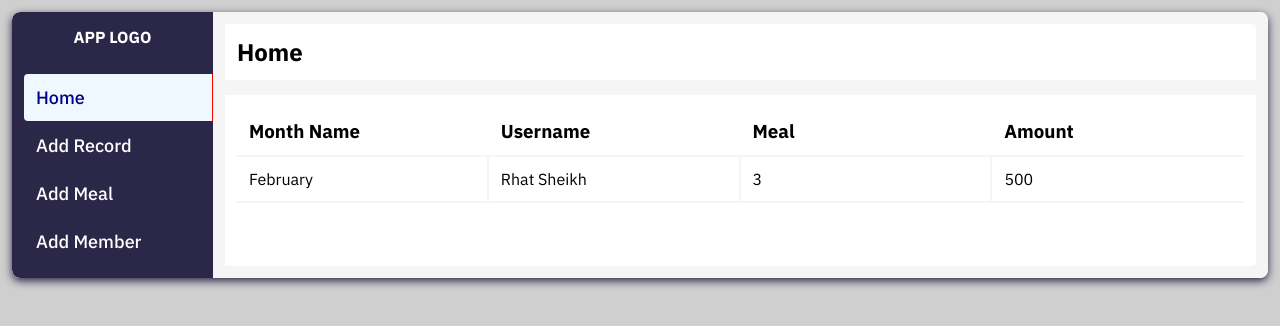
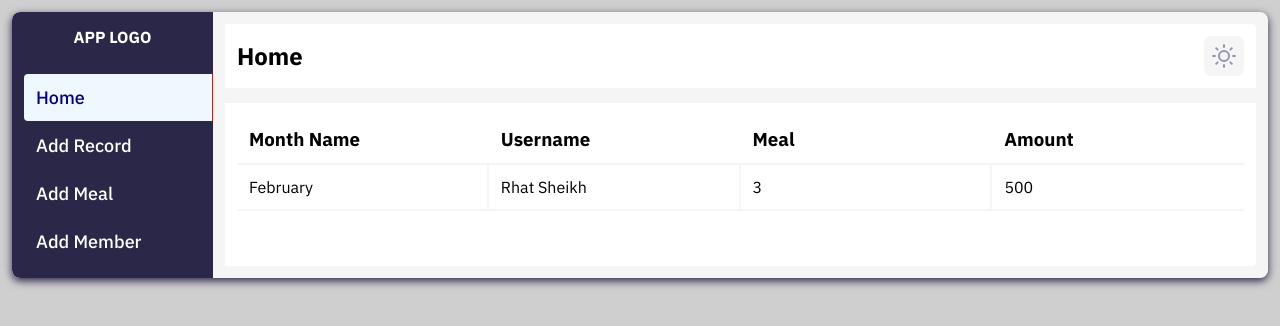
Before and after one commit to RahatSheikhLeon/cost-analysis-in-react, a React (Vite) app: page / in a window 1280 px wide. Shown: the top 326 px of the page. Built offline with nearby package versions, Linux system fonts and the light colour scheme.

Commit message:
matha nosto update

```diff
--- a/src/AddMember.jsx
+++ b/src/AddMember.jsx
@@ -1,9 +1,30 @@
-export function AddMember({ memberInfo, setMemberInfo }) {
+
+export function AddMember({memberInfo, setMemberInfo }) {
 
     const dataHandeler = (e) => {
-        const { name, value } = e.target
-        console.log([name], value)
+        const {name, value} = e.target
+        setMemberInfo(prevState =>({
+            ...prevState,
+            [name]: value
+        })
+        )
     }
+
+
+
+    // function submit(){
+    //     setMemberInfo = (
+    //         [{
+    //             memberName : 'Rahat',
+    //             memberNumber: '09302930293',
+    //             memberEmail : 'akfjklajfka',
+    //             memberNID  : '3232323',
+    //         }]
+    //     )
+
+
+    //         console.log(setMemberInfo)
+    // }
 
 
     return (
@@ -14,14 +35,17 @@ export function AddMember({ memberInfo, setMemberInfo }) {
                 placeholder="Enter Member Name"
                 value={setMemberInfo.memberName}
                 onChange={dataHandeler}
+                // onChange={(e) => setMemberInfo({...memberInfo, memberName : e.target.value})}
+
             />
 
             <input
                 type="number"
                 className="form-control"
                 placeholder="Enter Member Phone Number"
-                value={setMemberInfo.memberPhone}
+                value={setMemberInfo.memberNumber}
                 onChange={dataHandeler}
+                // onChange={(e) => setMemberInfo({...memberInfo,  memberNumber: e.target.value})}
             />
 
             <input
@@ -30,6 +54,7 @@ export function AddMember({ memberInfo, setMemberInfo }) {
                 placeholder="Enter Member Email"
                 value={setMemberInfo.memberEmail}
                 onChange={dataHandeler}
+                // onChange={(e) => setMemberInfo({...memberInfo, memberEmail: e.target.value})}
             />
 
             <input
@@ -38,6 +63,7 @@ export function AddMember({ memberInfo, setMemberInfo }) {
                 placeholder="Enter Member NID"
                 value={setMemberInfo.memberNID}
                 onChange={dataHandeler}
+                // onChange={(e) => setMemberInfo({...memberInfo, memberNID: e.target.value})}
             />
 
             <button type="button" className="add-btn" >Add Member</button>
--- a/src/App.css
+++ b/src/App.css
@@ -1,6 +1,5 @@
 
 .app-wrapper {
-  background-color: #ffffff;
   border-radius   : 8px;
   height: auto;
   overflow: hidden;
@@ -61,6 +60,24 @@
   background-color: #ffffff;
   padding         : 12px;
   margin-bottom   : 15px;
+  display: flex;
+  justify-content: space-between;
+  align-items: center;
+}
+.uiMood-change{
+  background-color: whitesmoke;
+  border: none;
+  border-radius: 8px;
+ width: 40px;
+ height: 40px;
+ display: flex;
+  justify-content: center;
+  align-items: center;
+  cursor: pointer;
+}
+.uiMood-change:active svg{
+ width: 20px;
+ height: 20px;
 }
 
 .content-name {
--- a/src/App.jsx
+++ b/src/App.jsx
@@ -2,10 +2,13 @@ import { useState } from 'react';
 import './App.css'
 import { FeatureListItem } from './FeatureListItem'
 import { TabContent } from './TabContent';
+import { UiMoodChange } from './UiMoodChange';
 export default function App() {
 
   const [toggle, setToggle] = useState(1)
   let pageHeader = '';
+
+  const [uiMood, updateUiMood] = useState(0)
 
   if (toggle === 1) {
     pageHeader = "Home"
@@ -17,10 +20,10 @@ export default function App() {
   } else if (toggle === 4) {
     pageHeader = "Add Member"
   }
-
+  // "main-app_wrapper dark-mood"
   return (
     <>
-
+      <div className={`main-app_wrapper ${uiMood === 1 ? 'dark-mood' : ''}`}>
         <div className="container">
           <div className="app-wrapper">
             <div className="app-row">
@@ -42,9 +45,10 @@ export default function App() {
                   <div className="content-wrapper">
                     <div className="content-name">
                       <h2>{pageHeader}</h2>
+                      <UiMoodChange uiMood={uiMood} updateUiMood = {updateUiMood} />
                     </div>
                     <div className="content-box">
-                    <TabContent toggle = {toggle} />
+                      <TabContent toggle={toggle} />
                     </div>
                   </div>
                 </div>
@@ -52,7 +56,7 @@ export default function App() {
             </div>
           </div>
         </div>
-
+      </div>
     </>
   )
 }
--- a/src/TabContent.jsx
+++ b/src/TabContent.jsx
@@ -12,8 +12,9 @@ export function TabContent({toggle}){
             memberEmail : '',
             memberNID  : '',
         }
-)
+    )
 
+console.log('member info test' , memberInfo)
 
     let content;
     switch (toggle){
--- /dev/null
+++ b/src/UiMoodChange.jsx
@@ -0,0 +1,17 @@
+
+export function UiMoodChange({uiMood, updateUiMood}){
+    // function test () {
+    //    updateUiMood(prev => (prev === 1 ? 0 : 1))
+    // }
+
+    return(
+
+        <>
+        <button className="uiMood-change" onClick={  () =>  updateUiMood(prev => (prev === 1 ? 0 : 1)) }>
+        <svg width="24" height="24" viewBox="0 0 24 24" fill="none" xmlns="http://www.w3.org/2000/svg">
+        <path d="M12 1V3M12 21V23M4.22 4.22L5.64 5.64M18.36 18.36L19.78 19.78M1 12H3M21 12H23M4.22 19.78L5.64 18.36M18.36 5.64L19.78 4.22M17 12C17 14.7614 14.7614 17 12 17C9.23858 17 7 14.7614 7 12C7 9.23858 9.23858 7 12 7C14.7614 7 17 9.23858 17 12Z" stroke="#8F9AB0" stroke-width="2" stroke-linecap="round" stroke-linejoin="round"/>
+        </svg>
+        </button>
+        </>
+    )
+}
--- a/src/index.css
+++ b/src/index.css
@@ -1,75 +1,136 @@
-*{
-  padding: 0;
-  margin: 0;
-  box-sizing: border-box;
-  list-style: none;
+* {
+  padding        : 0;
+  margin         : 0;
+  box-sizing     : border-box;
+  list-style     : none;
   text-decoration: none;
-  font-family: "IBM Plex Sans", serif;
+  font-family    : "IBM Plex Sans", serif;
 }
 
-body{
+.main-app_wrapper {
+  width           : 100%;
+  height          : 100vh;
   background-color: #6664644e;
 }
 
+.dark-mood{
+  background-color: #000000ec !important;
+}
 
-.container{
+.dark-mood .app-wrapper {
+  box-shadow: 0 3px 8px 0px #aca3a3;
+  /* box-shadow: none; */
+}
+
+.dark-mood .right-bar{
+  background-color: #272626;
+}
+
+.dark-mood .left-bar {
+  background-color: #17132A;
+}
+
+.dark-mood .content-box, .dark-mood .content-name{
+  background-color: black;
+}
+.dark-mood h2, .dark-mood h3, .dark-mood p{
+  color: #ffffff;
+}
+.dark-mood .border-right {
+  border-right: 2px solid #272626;
+}
+.dark-mood .border-buttom {
+  border-bottom: 2px solid #272626;
+}
+
+.dark-mood .uiMood-change {
+  background-color: #272626 !important;
+}
+.dark-mood .nav-list{
+  color: #ffffff9e;
+}
+.dark-mood .active, .dark-mood .nav-list:hover {
+  background-color: #f0f8ff3d;
+  color: darkblue;
+  color: #ffffff;
+}
+
+.dark-mood .form-control {
+  border: 2px solid #272626;
+  background-color: #39383857;
+  color: #ffffff;
+}
+.dark-mode .form-control::placeholder {
+  color: #E0E0E0;
+  opacity: 0.7;
+}
+
+.container {
   max-width: 1400px;
-  margin: 0 auto;
+  margin   : 0 auto;
+  padding  : 12px;
+}
+
+.flex {
+  display: flex;
+}
+
+.app-row {
+  display  : flex;
+  flex-wrap: wrap;
+  height   : 100%;
+}
+
+.cal-2 {
+  width: 16%;
+}
+
+.cal-8 {
+  width: 84%;
+}
+
+.app-logo {
+  color      : #ffffff;
+  font-weight: 700;
+}
+
+.width-280 {
+  width  : 280px;
   padding: 12px;
 }
 
-.flex{
-  display: flex;
+.border-buttom {
+  border-bottom: 2px solid whitesmoke;
 }
 
-.app-row{
-  display: flex;
-  flex-wrap: wrap;
-  height: 100%;
-}
-
-.cal-2{
-  width: 16%;
-}
-.cal-8{
-  width: 84%;
-}
-
-.app-logo{
-  color: #ffffff;
-  font-weight: 700;
-}
-.width-280{
-  width: 280px;
-  padding: 12px;
-}
-
-.border-buttom{
-  border-bottom: 2px solid whitesmoke;
-}
-.border-right{
+.border-right {
   border-right: 2px solid whitesmoke;
 }
 
-.form-control{
-  width: 100%;
-  padding: 8px 12px;
-  font-size: 16px;
-  border: 2px solid whitesmoke;
+.form-control {
+  width        : 100%;
+  padding      : 8px 12px;
+  font-size    : 16px;
+  border       : 2px solid whitesmoke;
   border-radius: 4px;
   margin-bottom: 10px;
 
 }
-.form-control:focus{
+
+.form-control:focus {
   outline: 1px solid #2B2748;
 }
 
-.add-btn{
-  color: #ffffff;
+.add-btn {
+  color           : #ffffff;
   background-color: #2B2748;
-  padding: 8px 12px;
-  border-radius: 4px;
-  border: 1px solid whitesmoke;
-  cursor: pointer;
-  box-shadow: 0 3px 8px 0px #2B2748;
+  padding         : 8px 12px;
+  border-radius   : 4px;
+  border          : 1px solid whitesmoke;
+  cursor          : pointer;
+  box-shadow      : 0px 3px 8px 0px #2B2748;
 }
+
+.add-btn:active {
+  box-shadow: 0 1px 2px 0px #2B2748;
+}
```
Lines whose indentation alone changed are shown as unchanged.
